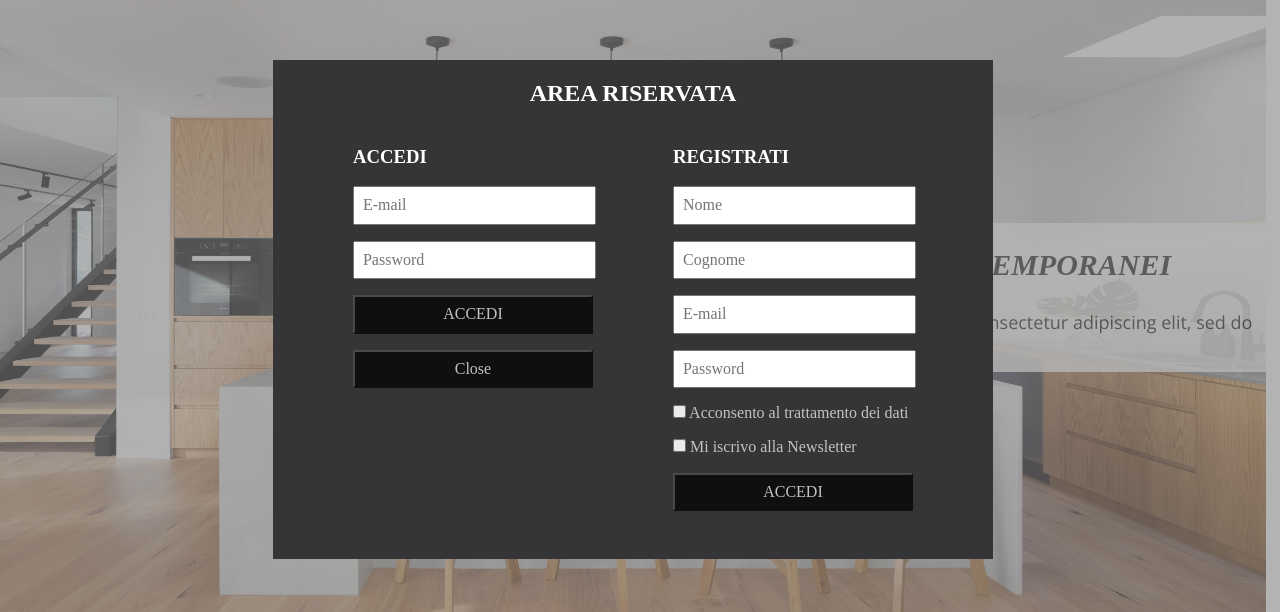
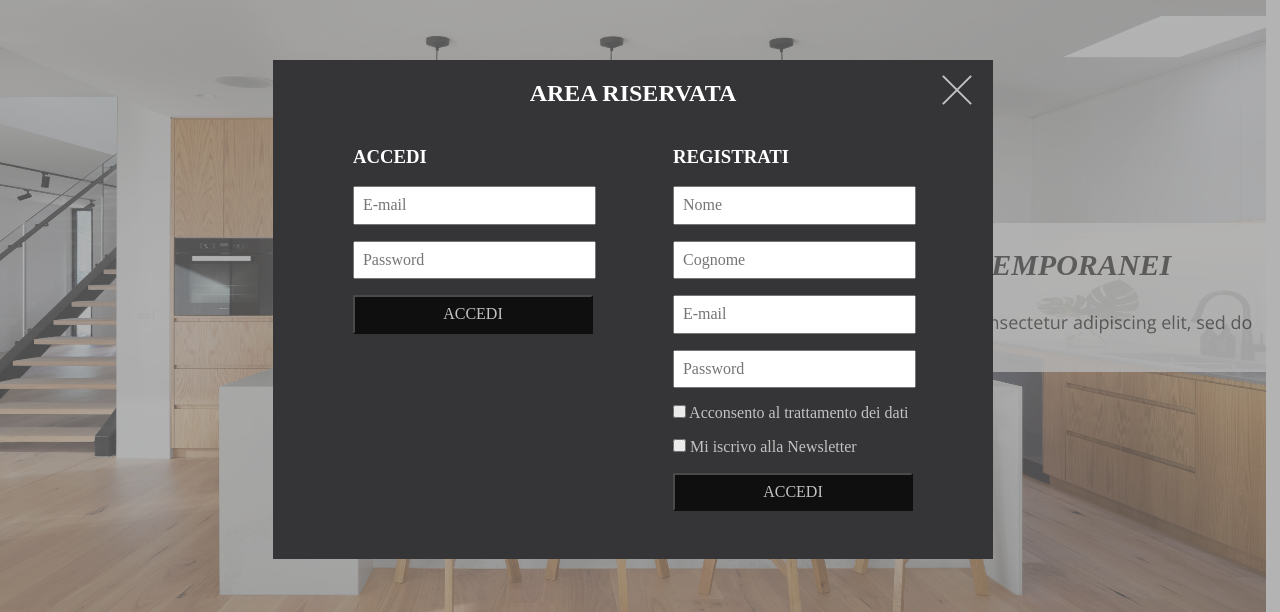
Before and after one commit to 4ddy1/test-task, a plain HTML site: page index.html in a window 1280 px wide. Both pictures are taken after a click on the button "AREA RISERVATA". Shown: the part 140-752 px from the top of the page. Drawn offline with nearby package versions, Linux system fonts and the light colour scheme; files that its build step writes are made by us from their sources; grey boxes are pictures that could not be loaded; a web font is replaced by a local one.

Commit message:
fix close button

```diff
--- a/index.html
+++ b/index.html
@@ -59,14 +59,7 @@
                   required
                 />
                 <button type="submit" class="ACCEDI" id="btn">ACCEDI</button>
-                <button
-                  type="button"
-                  class="btn cancel"
-                  id="btn"
-                  onclick="closeForm()"
-                >
-                  Close
-                </button>
+                <a href="#" class="btn_cancel" onclick="closeForm()"></a>
               </form>
             </div>
             <div class="form-2" id="form-box">
--- a/main.css
+++ b/main.css
@@ -106,6 +106,33 @@ font-family: "Playfair Display", serif;
 
 input:focus {
   background-color: #ddd;
+}
+
+.btn_cancel {
+  position: absolute;
+  right: 20px;
+  top: 10px;
+  width: 32px;
+  height: 32px;
+  opacity: 0.3;
+}
+.btn_cancel:hover {
+  opacity: 1;
+}
+.btn_cancel:before,
+.btn_cancel:after {
+  position: absolute;
+  left: 15px;
+  content: " ";
+  height: 40px;
+  width: 2px;
+  background-color: #ffffff;
+}
+.btn_cancel:before {
+  transform: rotate(45deg);
+}
+.btn_cancel:after {
+  transform: rotate(-45deg);
 }
 
 #btn {
```
